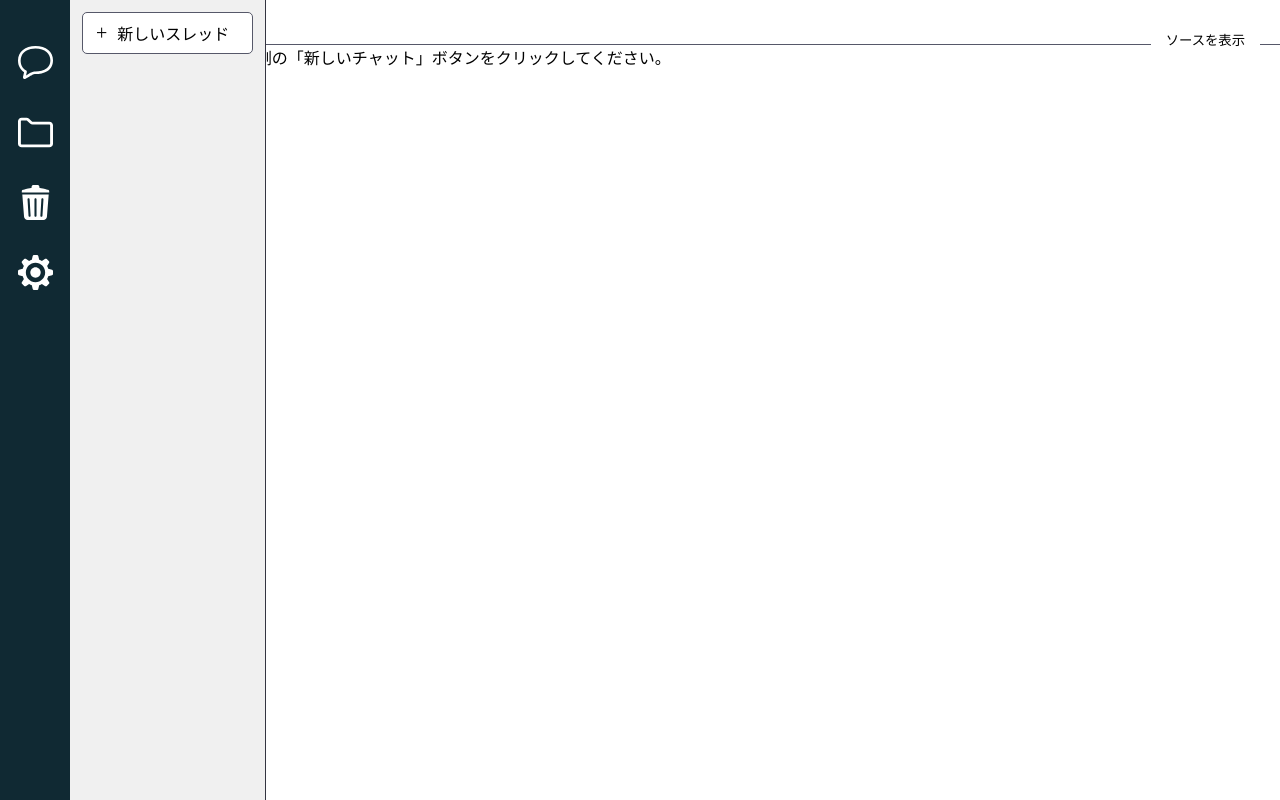
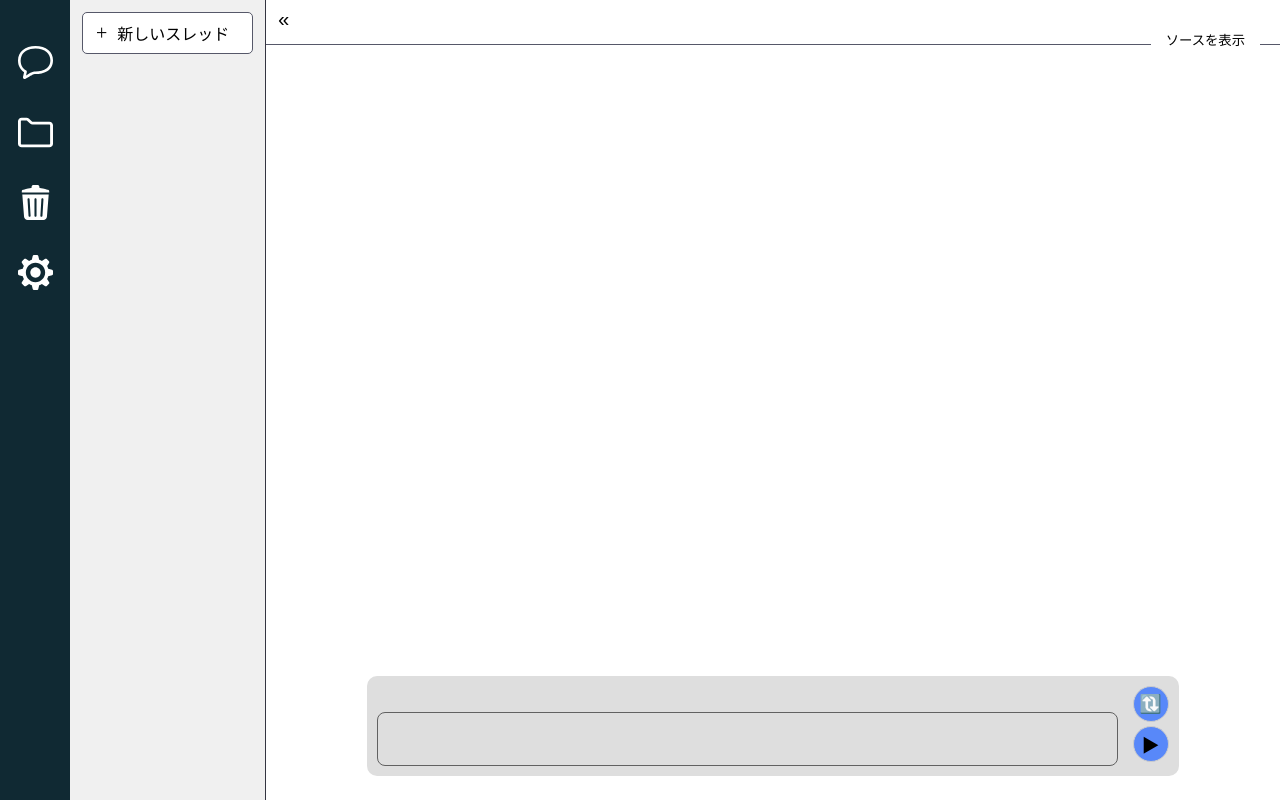
Before and after one commit to nagami-hinata/nec_genai_webapp, a Flask app: page /chatpage in a window 1280 px wide. Run offline with Flask 3, Linux system fonts and the light colour scheme.

Commit message:
remade my_web_app

```diff
--- a/my_web_app/templates/chatpage.html
+++ b/my_web_app/templates/chatpage.html
@@ -1,18 +1,23 @@
 <!DOCTYPE html>
 <html lang="ja">
+
 <head>
     <meta charset="UTF-8">
     <meta name="viewport" content="width=device-width, initial-scale=1.0">
-    <title>洗練されたモダンチャットUI</title>
+    <title>テキスト補完機能</title>
     <link rel="stylesheet" href="{{ url_for('static', filename='css/chatpage.css') }}">
 </head>
+
 <body>
+    <!-- サイドバー -->
     <aside id="leftSidebar">
         <img src="svg/hukidashi.svg" class="hukidashi">
         <img src="svg/folder.svg" class="folder">
         <img src="svg/trashbox.svg" class="trashbox">
         <img src="svg/settings.svg" class="settings">
     </aside>
+
+    <!-- スレッドの欄 -->
     <div class="threads" id="threads">
         <div class="new-chat-button" id="new-chat-button">
             <span class="new-chat-icon">+</span>
@@ -22,32 +27,58 @@
             <!-- 初期スレッドなし -->
         </div>
     </div>
-    <div class="main-chat">
+
+
+
+
+
+
+    <div class="chat-container">
+
+        <!-- 上部のソースを表示の部分 -->
+        <button class="toggle-file-list" id="toggle-file-list">ソースを表示</button>
+
+        <!-- ソースを表示のメニュー -->
+        <div class="file-list-container" id="file-list-container">
+            <div class="file-list-header">
+                <span class="file-list-title">参照ファイル一覧</span>
+                <button class="close-file-list" id="close-file-list">&times;</button>
+            </div>
+            <div class="file-list" id="file-list">
+                <!-- ファイルアイテムがここに動的に追加されます -->
+            </div>
+        </div>
+
+        <!-- ページ上部の部分 -->
         <div class="chat-header">
             <button class="toggle-threads" id="toggle-threads">&#x00BB;</button>
             <span id="thread-title"></span>
         </div>
-        <div class="chat-messages" id="chat-messages">
-            <div class="message assistant-message">新しいチャットを開始するには、左側の「新しいチャット」ボタンをクリックしてください。</div>
+
+        <!-- <div id="top-bar"></div>
+        <div id="watermark"></div> -->
+        <div id="display">
+            <!-- <div id="ai-chat">aaaa</div> -->
+            <!-- <div id="user-chat">iiii</div> -->
         </div>
-        <div class="input-area">
-            <textarea id="user-input" placeholder="メッセージを入力..." disabled></textarea>
-            <button id="send-button" disabled>▶</button>
+        <div class="input-container">
+            <!-- <div id="textarea-wrapper"> -->
+            <div id="textarea" class="textarea" contenteditable="true" data-placeholder="Type your message here...">
+            </div> <!-- contenteditable="true"属性により、ユーザーがこのdiv内に直接テキストを入力できるようになる -->
+            <!-- <div id="suggestion"></div> -->
+            <!-- </div> -->
+            <div class="button-coutainer">
+                <button class="action-button" id="refresh-button">🔃</button>
+                <button class="action-button" id="send-button">▶</button>
+            </div>
         </div>
     </div>
 
-    <button class="toggle-file-list" id="toggle-file-list">ソースを表示</button>
 
 
-    <div class="file-list-container" id="file-list-container">
-        <div class="file-list-header">
-            <span class="file-list-title">参照ファイル一覧</span>
-            <button class="close-file-list" id="close-file-list">&times;</button>
-        </div>
-        <div class="file-list" id="file-list">
-            <!-- ファイルアイテムがここに動的に追加されます -->
-        </div>
-    </div>
-    <script src="{{ url_for('static', filename='js/chatpage.js') }}"></script>
+
+
+    <script src="{{ url_for('static', filename='scripts/chatpage.js') }}"></script>
 </body>
+
 </html>
```
Also changed, not shown: my_web_app/static/css/chatpage.css (+38 -2 lines), my_web_app/static/scripts/chatpage.js (renamed from my_web_app/static/js/chatpage.js, +4 -4 lines), my_web_app/static/scripts/main.js (added).
